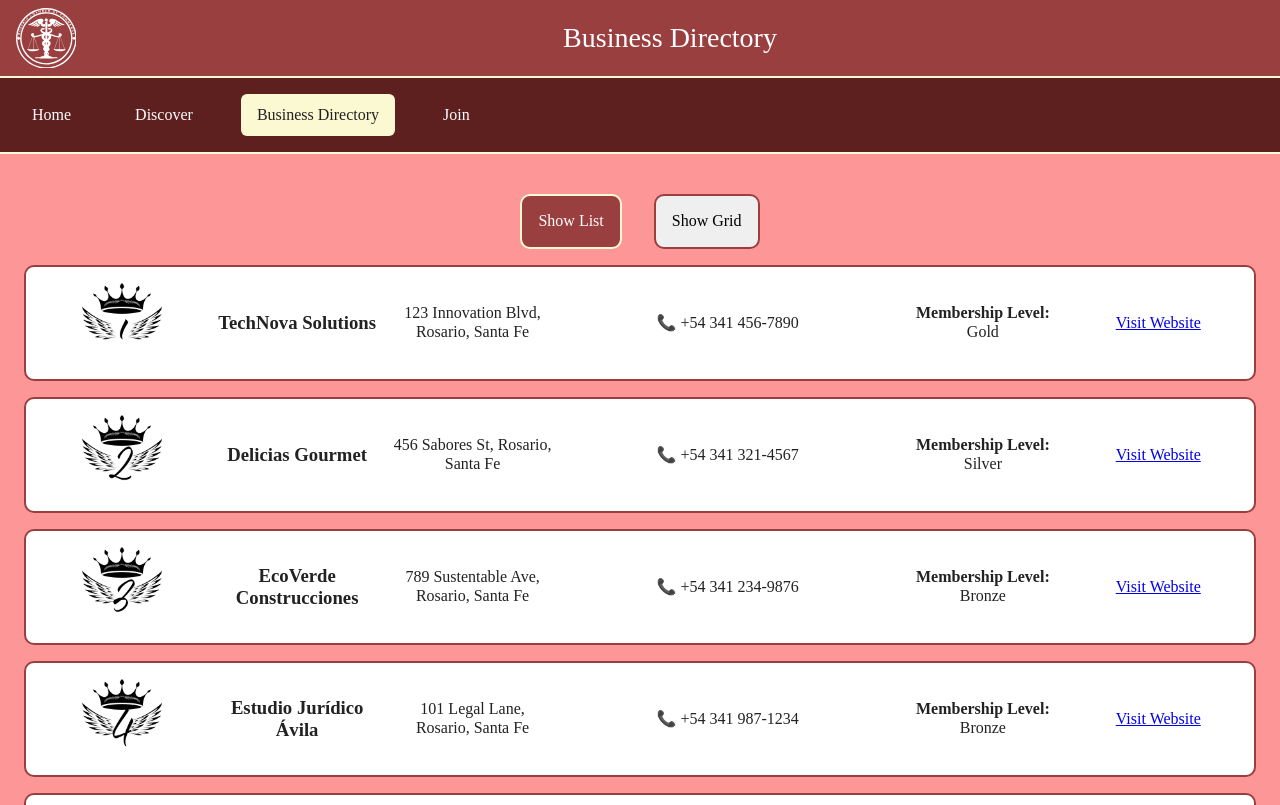
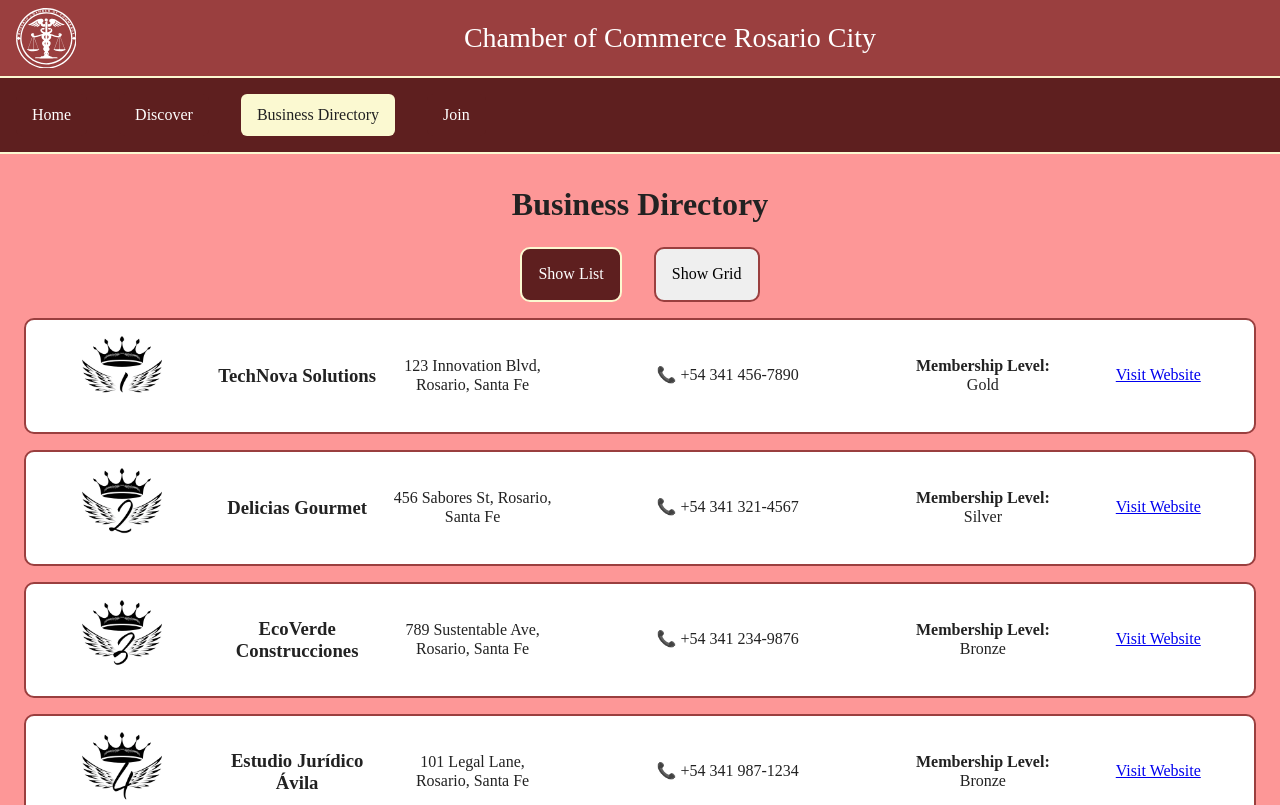
Before and after one commit to BenjaUrquia/wdd231, a plain HTML site: page chamber/directory.html in a window 1280 px wide. Shown: the top 805 px of the page. Drawn offline with Linux system fonts and the light colour scheme; files whose address does not match are found by name; a web font is replaced by a local one.

Commit message:
Week02 CSS overwiev with no errors no html errors in audit

```diff
--- a/chamber/directory.html
+++ b/chamber/directory.html
@@ -5,7 +5,7 @@
     <meta charset="UTF-8">
     <meta name="viewport" content="width=device-width, initial-scale=1.0">
 
-    <title>W02 Assignment: Chamber Directory Page</title>
+    <title>Business Directory</title>
 
     <meta name="description"
         content="This page provides a list of local business and other organizations that belong to the chamber of commerce.">
@@ -46,7 +46,7 @@
 
     <header>
         <img src="images/chamb-withe-logo.svg" alt="rosario-chamber-logo">
-        <span>Business Directory</span>
+        <span>Chamber of Commerce Rosario City</span>
         <button id="ham-btn" class="hamburger"></button>
     </header>
 
@@ -68,13 +68,14 @@
     </nav>
 
     <main>
-        <section class="directory-sec">
+        <h1>Business Directory</h1>
+        <div class="directory-sec">
             <ul>
-                <li><button id="directory-btn" class="active" data-filter="list">Show List</button></li>
-                <li><button id="directory-btn" data-filter="grid">Show Grid</button></li>
+                <li><button class="active" data-filter="list">Show List</button></li>
+                <li><button data-filter="grid">Show Grid</button></li>
             </ul>
             <div id="directory-div"></div>
-        </section>
+        </div>
     </main>
 
     <footer>
--- a/chamber/scripts/navigation.js
+++ b/chamber/scripts/navigation.js
@@ -9,7 +9,7 @@ document.addEventListener("DOMContentLoaded", function () {
     });
 
     // Nav Wayfinding
-    const pageTitle = document.querySelector("header span").textContent.trim();
+    const pageTitle = document.querySelector("main h1").textContent.trim();
     const menuItems = document.querySelectorAll(".navigation a");
 
     menuItems.forEach(link => {
--- a/chamber/styles/base.css
+++ b/chamber/styles/base.css
@@ -73,7 +73,6 @@ header span {
 
 .navigation.show {
     display: flex;
-
 }
 
 .navigation ul {
@@ -109,6 +108,11 @@ main {
     padding: 1.5rem;
     background-color: var(--primary-bg-color);
     text-align: center;
+}
+
+h1 {
+    margin: 0;
+    padding: .5rem;
 }
 
 .member-card {
@@ -167,28 +171,28 @@ ul li {
     padding: 1rem;
 }
 
-#directory-btn {
+.directory-sec button {
     padding: 1rem;
     border-radius: 10px;
     border: 2px solid var(--primary-color);
 }
 
-#directory-btn:hover {
+.directory-sec button:hover {
     font-weight: bold;
-    background-color: var(--primary-color);
+    background-color: var(--secondary-color);
     border: 2px solid var(--accent-color);
     color: var(--text-light);
 }
 
-#directory-btn.active {
-    background-color: var(--primary-color);
+.directory-sec button.active {
+    background-color: var(--secondary-color);
     border: 2px solid var(--accent-color);
     color: var(--text-light);
 }
 
 /* FOOTER */
 footer {
-    background-color: var(--primary-color);
+    background-color: var(--secondary-color);
     text-align: center;
     color: var(--text-light);
     padding: 1rem;
--- a/chamber/styles/large.css
+++ b/chamber/styles/large.css
@@ -1,4 +1,4 @@
-@media only screen and (min-width: 320px) {
+@media only screen and (min-width: 38rem) {
 
     body {
         grid-template-rows: auto auto 1fr auto;
```
